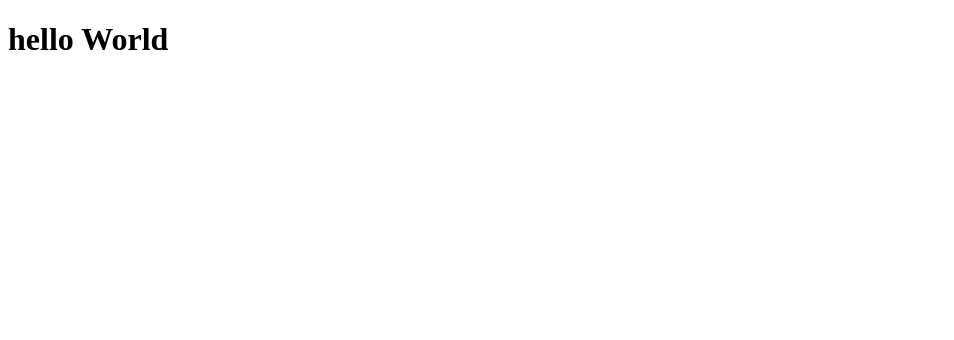
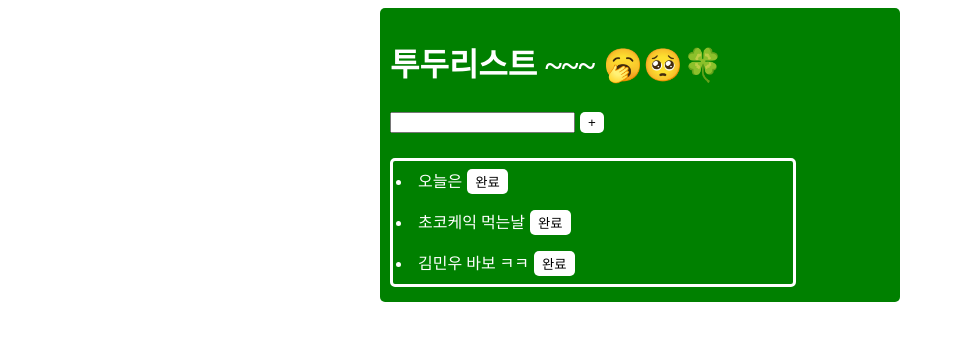
Before and after one commit to ovovvvvv/React-Todo, a React (Vite) app: page / in a window 1280 px wide. Shown: the top 340 px of the page, without its empty margins (0-954 px from the left). Built offline with nearby package versions, Linux system fonts and the light colour scheme.

Commit message:
할일 추가하기

```diff
--- /dev/null
+++ b/src/App.css
@@ -0,0 +1,35 @@
+html {
+  color: white;
+  display: flex;
+  justify-content: center;
+  align-items: center;
+}
+
+.todoList {
+  border: solid white;
+  border-radius: 5px;
+  margin: 20px 5px 5px 0px;
+  height: 100%;
+  width: 400px;
+}
+
+li {
+  padding: 3px;
+}
+
+button {
+  margin: 5px;
+  padding: 3px 8px 3px 8px;
+  color: black;
+  background-color: white;
+  border: none;
+  border-radius: 5px;
+}
+
+.container {
+  padding: 10px;
+  border: none;
+  width: 500px;
+  border-radius: 5px;
+  background-color: green;
+}
--- a/src/App.tsx
+++ b/src/App.tsx
@@ -1,9 +1,85 @@
-const App = () => {
+import { useState, useCallback, useRef, ChangeEvent } from "react";
+import "./App.css";
+
+interface TodoProps {
+  id: number;
+  text: string;
+  state: boolean;
+}
+
+const App: React.FC = () => {
+  const [todos, setTodos] = useState<TodoProps[]>([
+    {
+      id: 0,
+      text: "오늘은",
+      state: false,
+    },
+    {
+      id: 1,
+      text: "초코케익 먹는날",
+      state: false,
+    },
+    {
+      id: 2,
+      text: "김민우 바보 ㅋㅋ",
+      state: false,
+    },
+  ]);
+
+  const [inputText, setInputText] = useState("");
+  const [complete, setComplete] = useState("완료");
+
+  const nextId = useRef<number>(3);
+
+  const onInsert = useCallback(() => {
+    const todo = {
+      id: nextId.current,
+      text: inputText,
+      state: false,
+    };
+    setTodos(todos.concat(todo));
+    setInputText("");
+    nextId.current += 1;
+  }, [inputText]);
+
+  const onClick = useCallback(() => {
+    onInsert();
+  }, [onInsert]);
+
+  const onChange = useCallback((e: ChangeEvent<HTMLInputElement>) => {
+    setInputText(e.target.value);
+  }, []);
+
+  const handleComplete = useCallback(() => {
+    setComplete("완료됨");
+  }, []);
+
   return (
-    <div>
-      <h1>hello World</h1>
+    <div className="container">
+      <h1>투두리스트 ~~~ 🥱🥺🍀</h1>
+
+      <input type="text" onChange={onChange} value={inputText} />
+      <button type="submit" onClick={onClick}>
+        +
+      </button>
+      <div className="todoList">
+        {todos.map((todo) => (
+          <li key={todo.id}>
+            {todo.text}
+            <button onClick={handleComplete}>{complete}</button>
+          </li>
+        ))}
+      </div>
     </div>
   );
 };
 
 export default App;
+
+/*
+할 일을 입력 받을 수 있어야 한다.
+ 입력 받은 할 일 목록을 추가한 순서에 맞게 화면에 출력해야 한다.
+ 생성된 할 일의 완료 버튼을 클릭시 complete 상태를 변경해야 한다.
+ 생성된 할 일의 제거 버튼 클릭시 할 일이 할 일 목록에서 제거 되어야 한다.
+ 할 일 목록을 TodoList 컴포넌트로 할 일을 TodoItem 컴포넌트로 구현한다.
+*/
```
